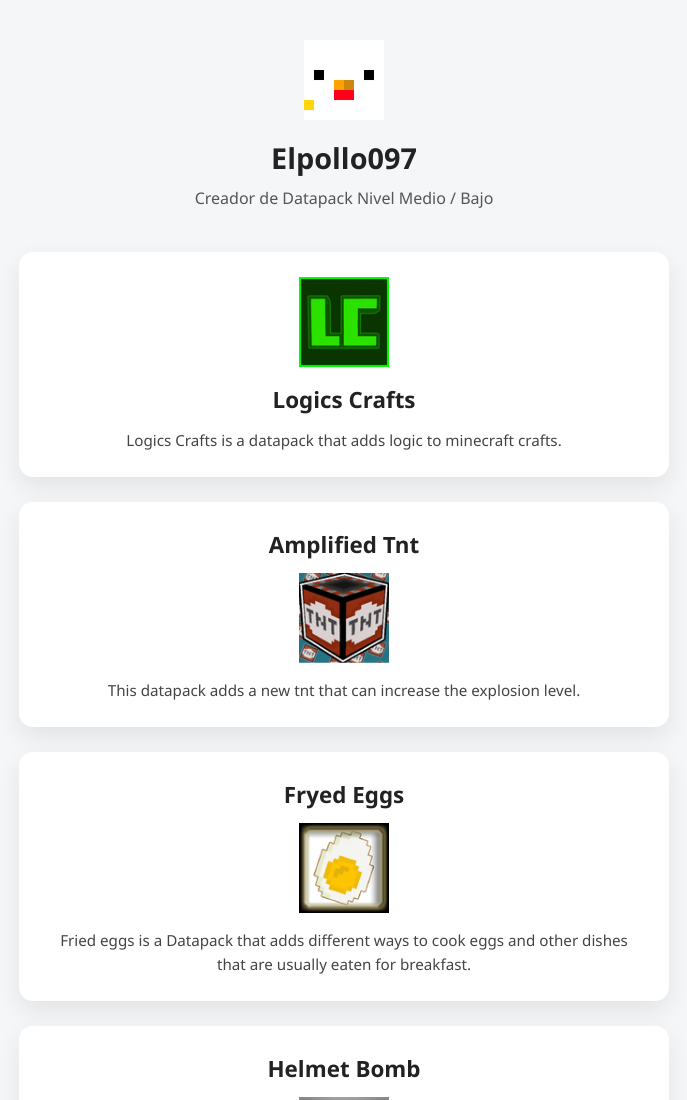
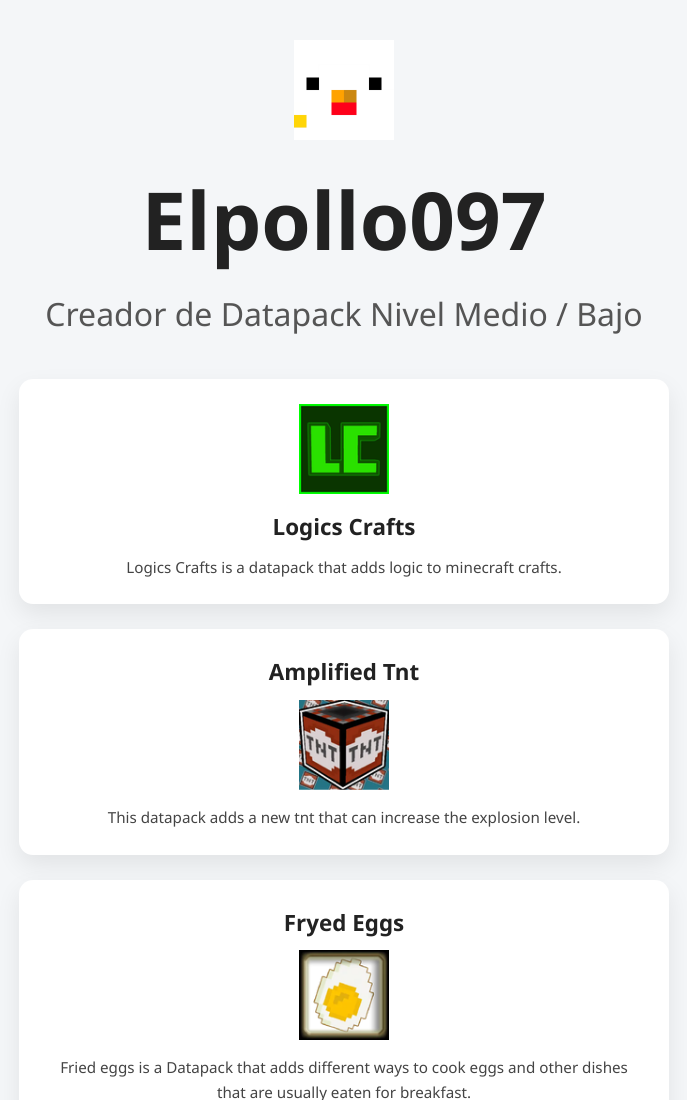
Before and after one commit to Elpollo097oficial/Elpollo097oficial.github.io, a plain HTML site: page index.html in a window 1280 px wide. Shown: the top 1100 px of the page, without its empty margins (296-983 px from the left). Drawn offline with Linux system fonts and the light colour scheme.

Commit message:
Add files via upload

```diff
--- a/style.css
+++ b/style.css
@@ -24,18 +24,19 @@ body {
 }
 
 .navbar img.logo {
-  width: 80px;
+  width: 100px;
   margin-bottom: 15px;
 }
 
 .nav-title {
-  font-size: 1.8rem;
+  font-size: 5rem;
   font-weight: 600;
 }
 
 .navbar p {
   color: #555;
   margin-top: 5px;
+  font-size: 2rem;
 }
 
 /* ===== CONTENEDOR DE TARJETAS ===== */
```
